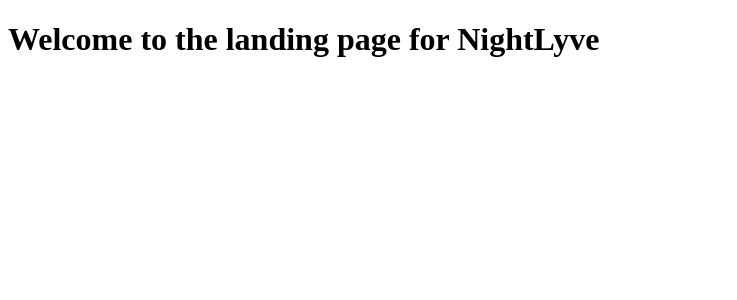
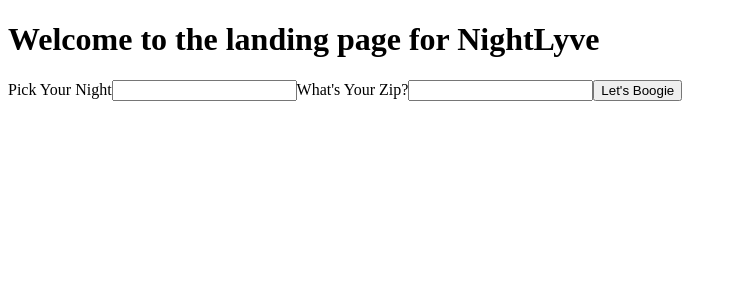
Before and after one commit to rileystevend/ATXnightout, a React app: page / in a window 1280 px wide. Shown: the top 300 px of the page, without its empty margins (0-737 px from the left). Built offline with nearby package versions, Linux system fonts and the light colour scheme; the HTML template or start-up script is replaced by a standard one.

Commit message:
front-end is successfully rendering with stand-in templates

```diff
--- a/client/src/components/dine.jsx
+++ b/client/src/components/dine.jsx
@@ -1,2 +1,10 @@
+import React from 'react';
 
-//export default this function
+const Dine = (restaurant) => (
+  <div>
+   {restaurant.name}
+  </div>
+)
+
+
+ export default Dine;
--- a/client/src/components/search.jsx
+++ b/client/src/components/search.jsx
@@ -4,9 +4,10 @@
     constructor(props) {
         super(props);
         this.state = {
-            zip: null,
-            date: null
+            zip: '',
+            date: ''
         }
+        this.search = this.search.bind(this);
         this.onZipChange = this.onZipChange.bind(this);
         this.onDateChange = this.onDateChange.bind(this);
     }
@@ -25,21 +26,22 @@
         })
     }
 
-    onSearch(e) {
+    search(e) {
         e.preventDefault();
-        this.props.search(this.state.zip, this.state.date)
-        //pass search function down as prop
+        this.props.onSearch(this.state.zip, this.state.date);
     }
 
     render() {
         return (
           <div>
             Pick Your Night
-            <input onChange={this.onDateChange}/>
+            <input value={this.state.date} onChange={this.onDateChange}/>
             What's Your Zip?
-            <input onChange={this.onZipChange}/>
-            <button onClick={this.onSearch}>Let's Boogie</button>
+            <input value={this.state.zip} onChange={this.onZipChange}/>
+            <button onClick={this.search}>Let's Boogie</button>
           </div>
         )
     }
 }
+
+export default Search;
--- a/client/src/components/show.jsx
+++ b/client/src/components/show.jsx
@@ -1,3 +1,9 @@
+import React from 'react';
 
+const Show = (concert) => (
+  <div>
+   {concert.name}
+  </div>
+)
 
-//export default [this function]
+export default Show;
--- a/client/src/index.jsx
+++ b/client/src/index.jsx
@@ -1,7 +1,9 @@
 import React from 'react';
 import ReactDOM from 'react-dom';
-//import Show  from [filepath]
-//import Dine component from [filepath]
+import axios from 'axios';
+import Show from './components/show.jsx';
+import Dine from './components/dine.jsx';
+import Search from './components/search.jsx';
 
 class App extends React.Component {
     constructor() {
@@ -29,17 +31,27 @@
         })
     }
 
-    render () {
+    render() {
         if (this.state.welcome === true) {
-            return <h1>Welcome to the landing page for NightLyve</h1>
-            //landing page
-            //<Search />
+            return (
+                <div>
+                    <h1>Welcome to the landing page for NightLyve</h1>
+                    <Search onSearch={this.search}/>
+                </div>
+            )
         } else {
-            return //<Search onSearch={this.search}/><Show/><Dine/>
+            return (
+            <div>
+                <Search onSearch={this.search}/>
+                <Show restaurant={this.state.restaurant}/>
+                <Dine concert={this.state.show}/>
+            </div>
+            )
         }
     }
 
 }
+
 
 //constructor(state: welcome: true)
 //componentDidMount()
```
Also changed, not shown: 1 other file (tests, documents, lock files or other folders).
